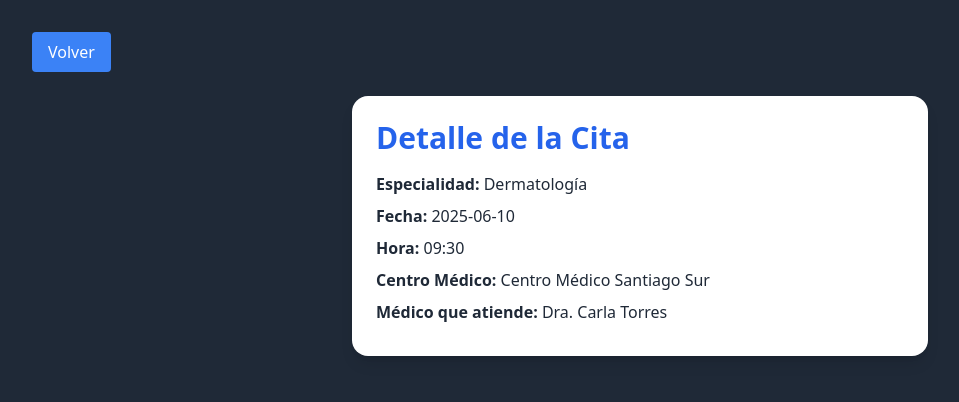
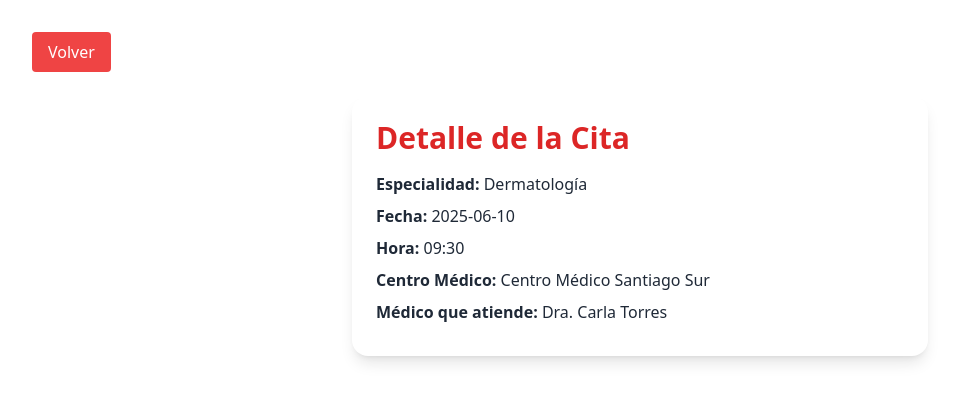
Before and after one commit to riasnex/HealthCloud, a React (Vite) app in the folder hc-front/: page /cita/1 in a window 1280 px wide. Shown: the top 402 px of the page, without its empty margins (0-959 px from the left). Built offline with nearby package versions, Linux system fonts and the light colour scheme.

Commit message:
Modificaciones de estilo

```diff
--- a/hc-front/src/pages/CitasMedicas.jsx
+++ b/hc-front/src/pages/CitasMedicas.jsx
@@ -33,17 +33,12 @@ function CitasMedicas() {
   }
 
   return (
-    <div className="min-h-screen bg-gray-800 text-white">
+    <div className="min-h-screen bg-white text-white">
       <div className="flex justify-between items-center px-8 pt-8">
-        <h1 className="text-4xl font-bold text-blue-400">
+        <h1 className="text-4xl font-bold text-red-600 font-bold text-center">
           Citas Médicas Activas
         </h1>
-        {/* Aquí puedes agregar más botones o acciones en el futuro */}
         <div className="space-x-4">
-          {/* Ejemplo de botón adicional:
-          <button className="bg-blue-500 hover:bg-blue-600 text-white px-4 py-2 rounded">
-            Nueva Cita
-          </button> */}
         </div>
       </div>
 
@@ -59,7 +54,7 @@ function CitasMedicas() {
                 className="w-full text-left bg-white rounded-2xl p-6 shadow-lg hover:shadow-xl transition border-2 border-gray-200 hover:border-blue-500"
               >
                 <div className="mb-3">
-                  <h2 className="text-xl font-bold text-blue-600">
+                  <h2 className="text-xl font-bold text-red-600">
                     {cita.especialidad}
                   </h2>
                   <p className="text-sm text-gray-500">
--- a/hc-front/src/pages/CodigoQR.jsx
+++ b/hc-front/src/pages/CodigoQR.jsx
@@ -3,7 +3,7 @@ import { QRCodeSVG } from 'qrcode.react'
 
 function CodigoQR() {
   const [qrValue, setQrValue] = useState('')
-  const [timeLeft, setTimeLeft] = useState(0) // en segundos
+  const [timeLeft, setTimeLeft] = useState(0)
   const timerRef = useRef(null)
   const countdownRef = useRef(null)
 
@@ -14,7 +14,7 @@ function CodigoQR() {
       email: 'juan.perez@example.com',
     }
 
-    const expiration = Date.now() + 15 * 60 * 1000 // 15 minutos en ms
+    const expiration = Date.now() + 15 * 60 * 1000
     const token = btoa(JSON.stringify({ patientProfile, expiration }))
 
     setQrValue(token)
--- a/hc-front/src/pages/DetalleCita.jsx
+++ b/hc-front/src/pages/DetalleCita.jsx
@@ -41,15 +41,15 @@ function DetalleCita() {
   }
 
   return (
-    <div className="min-h-screen bg-gray-800 text-white p-8">
+    <div className="min-h-screen bg-white text-white p-8">
       <button
         onClick={() => navigate(-1)}
-        className="mb-6 bg-blue-500 hover:bg-blue-600 text-white px-4 py-2 rounded"
+        className="mb-6 bg-red-500 hover:bg-red-600 text-white px-4 py-2 rounded"
       >
         Volver
       </button>
       <div className="bg-white rounded-2xl p-6 shadow-lg max-w-xl mx-auto text-gray-800">
-        <h2 className="text-3xl font-bold text-blue-600 mb-4">
+        <h2 className="text-3xl font-bold text-red-600 mb-4">
           Detalle de la Cita
         </h2>
         <p className="mb-2">
```
